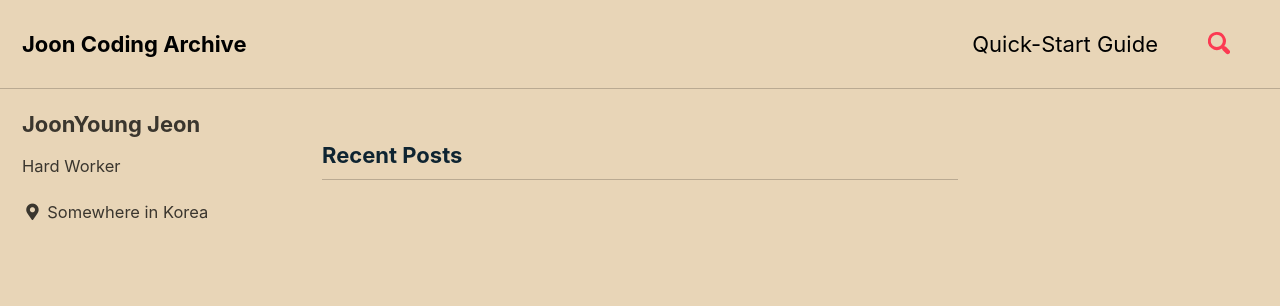
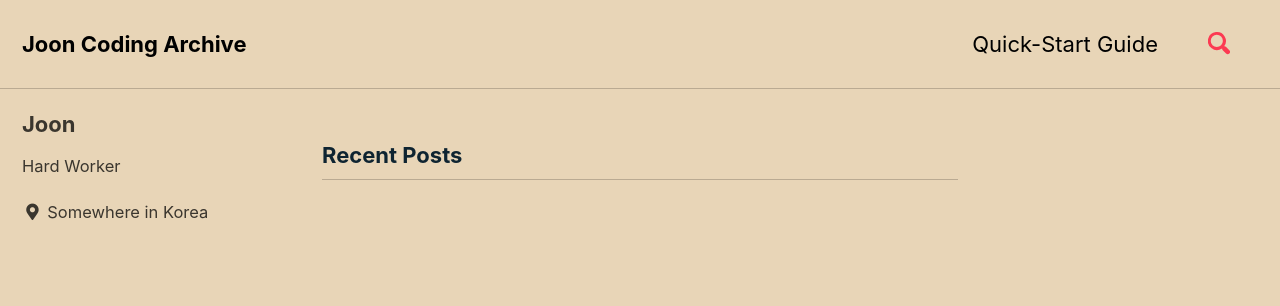
Before and after one commit to EuilimChoi/JoonYoungJJ.github.io, a Jekyll site: the page built from index.html, in a window 1280 px wide. Shown: the top 306 px of the page. Built offline with Jekyll 4.4.1, drawn with Linux system fonts in a browser that asks for light colours; cached includes are drawn as plain includes; the list of posts is cut into pages by our own code.

Commit message:
asdg
asdg

```diff
--- a/_config.yml
+++ b/_config.yml
@@ -94,7 +94,7 @@ analytics:
 
 # Site Author
 author:
-  name             : "JoonYoung Jeon"
+  name             : "Joon"
   avatar           : # path of avatar image, e.g. "/assets/images/bio-photo.jpg"
   bio              : "Hard Worker"
   location         : "Somewhere in Korea"
--- /dev/null
+++ b/google7aa2ea6598e84b09.html
@@ -0,0 +1 @@
+google-site-verification: google7aa2ea6598e84b09.html
```
